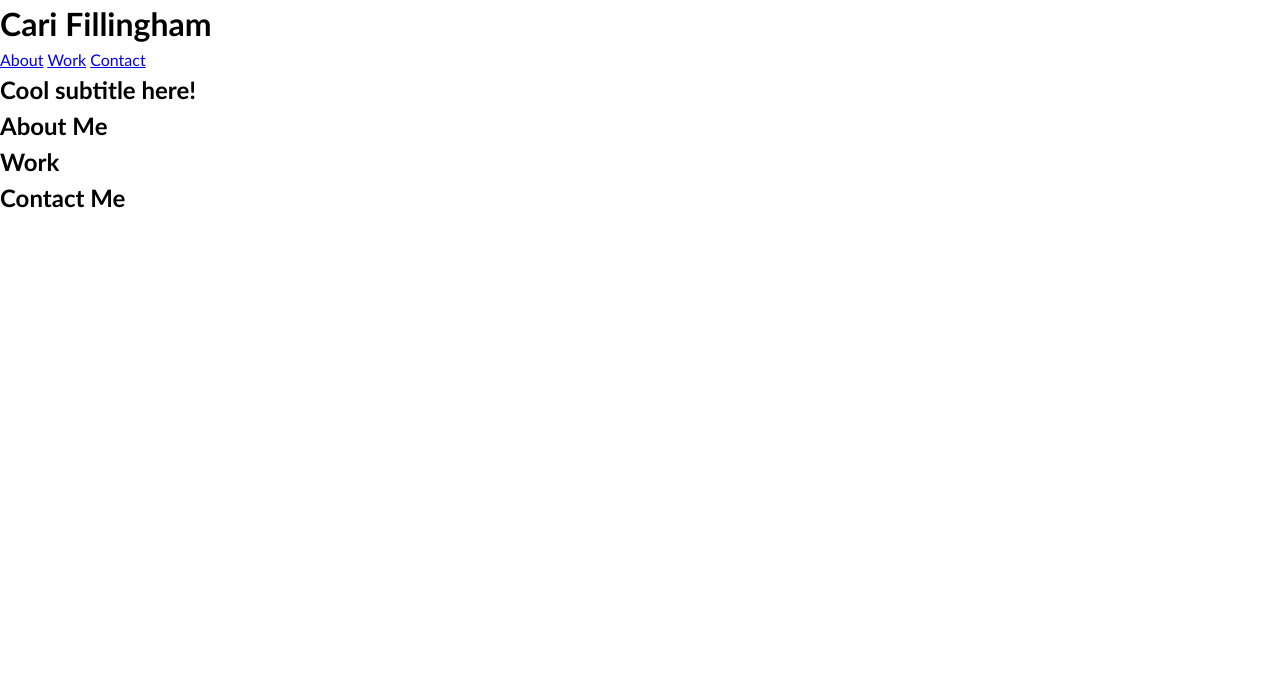
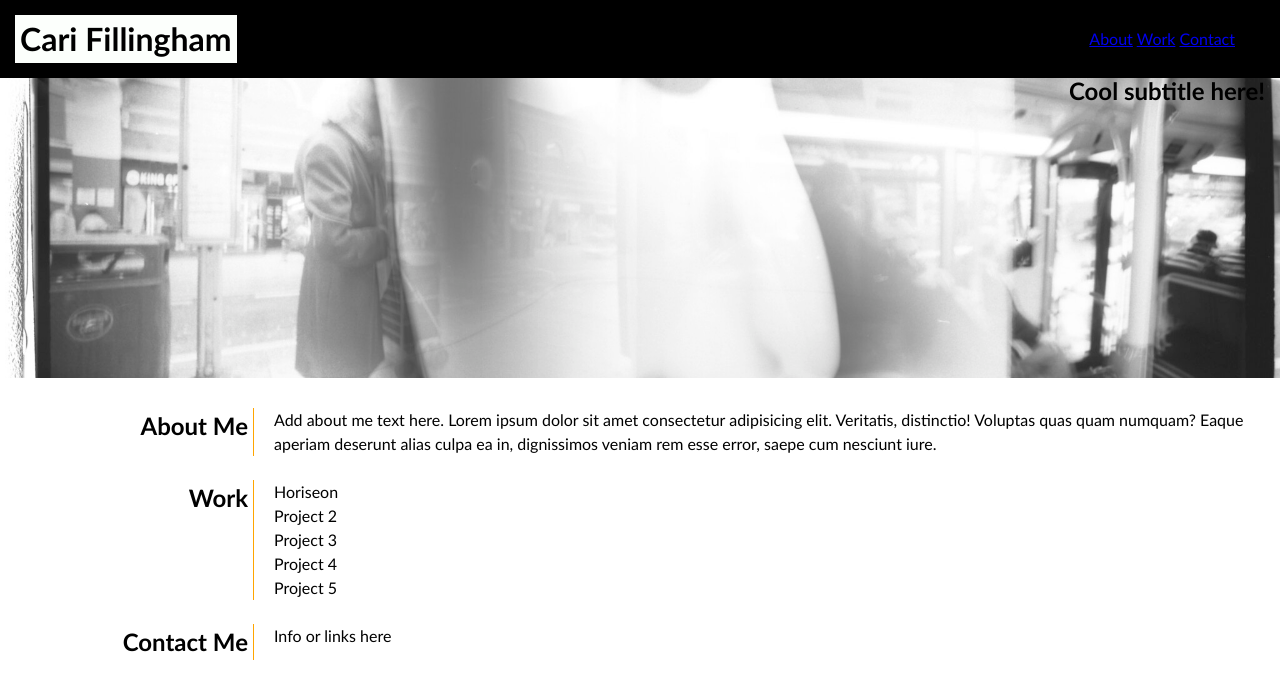
Before and after one commit to cariberrii/cari-fillingham-portfolio, a plain HTML site: page index.html in a window 1280 px wide. Drawn offline with Linux system fonts and the light colour scheme; files that its build step writes are made by us from their sources.

Commit message:
Adds HTML and CSS to start layout framework

```diff
--- /dev/null
+++ b/assets/css/style.css
@@ -0,0 +1,88 @@
+* {
+  box-sizing: border-box;
+}
+
+body {
+  margin: 0;
+  padding: 0;
+  font-family: 'Trebuchet MS', 'Lucida Sans Unicode', 'Lucida Grande', 'Lucida Sans', Arial, sans-serif;
+  line-height: 1.5;
+}
+
+h1,
+h2,
+h3,
+h4,
+h5,
+h6 {
+  margin: 0;
+}
+
+p {
+  margin: 0;
+}
+
+/* header style */
+
+.header {
+  display: flex;
+  justify-content: space-between;
+  align-items: center;
+  background-color: black;
+  padding: 15px;
+}
+
+#h1 {
+  background: #FCFFFC;
+  padding: 0 5px;
+  color: black;
+  margin-left: 0;
+
+}
+
+nav {
+  margin-right: 30px;
+}
+
+/* hero banner style */
+
+.hero-banner {
+  background-image: url("../images/hero_bg_wide.jpg");
+  /* background-color: rgba(0,0,0,0.8); */
+  height: 300px;
+  background-size: cover;
+  background-position: 100%;
+}
+
+.hero-banner h2 {
+  text-align: right;
+  position: relative;
+  bottom: 5px;
+  right: 15px;
+}
+
+/* main flex style */
+
+.page-wrapper {
+  display: flex;
+  flex-direction: column;
+  margin: 30px;
+  justify-content: center;
+}
+
+/* main grid style */
+
+.page-section {
+  display: grid;
+  grid-template-columns: 20% 80%;
+  grid-template-rows: 1fr;
+}
+
+
+.page-section h2 {
+  padding-right: 5px;
+  border-right: 1px solid orange;
+  margin-left: 60px;
+  margin-right: 20px;
+  text-align: right;
+}
--- a/css/style.css
+++ /dev/null
@@ -1,23 +0,0 @@
-* {
-  box-sizing: border-box;
-}
-
-body {
-  margin: 0;
-  padding: 0;
-  font-family: 'Trebuchet MS', 'Lucida Sans Unicode', 'Lucida Grande', 'Lucida Sans', Arial, sans-serif;
-  line-height: 1.5;
-}
-
-h1,
-h2,
-h3,
-h4,
-h5,
-h6 {
-  margin: 0;
-}
-
-p {
-  margin: 0;
-}
--- a/index.html
+++ b/index.html
@@ -1,18 +1,19 @@
 <!DOCTYPE html>
 <html lang="en-gb">
-
   <head>
-  <meta charset="UTF-8">
-  <meta name="viewport" content="width=device-width, initial-scale=1.0">
-  <meta http-equiv="X-UA-Compatible" content="ie=edge">
+    <meta charset="UTF-8" />
+    <meta name="viewport" content="width=device-width, initial-scale=1.0" />
+    <meta http-equiv="X-UA-Compatible" content="ie=edge" />
     <title>Cari Fillingham // Web Developer</title>
     <link rel="stylesheet" href="./assets/css/style.css" />
   </head>
 
   <body>
     <!-- main logo / nav -->
-  <header>
+    <header class="header">
+      <div id="h1">
         <h1>Cari Fillingham</h1>
+      </div>
       <nav>
         <a href="#about">About</a>
         <a href="#work">Work</a>
@@ -22,27 +23,52 @@
 
     <!-- hero banner -->
     <section class="hero-banner">
-    <div>
       <h2>Cool subtitle here!</h2>
-    </div>
     </section>
 
     <main class="page-wrapper">
       <!-- about me -->
       <section class="page-section" id="about">
         <h2>About Me</h2>
+        <p>
+          Add about me text here. Lorem ipsum dolor sit amet consectetur
+          adipisicing elit. Veritatis, distinctio! Voluptas quas quam numquam?
+          Eaque aperiam deserunt alias culpa ea in, dignissimos veniam rem esse
+          error, saepe cum nesciunt iure.
+        </p>
       </section>
+      <br />
 
       <!-- portfolio container -->
       <section class="page-section" id="work">
         <h2>Work</h2>
+        <div class="projects-grid">
+          <div id="project-1">
+            <div>Horiseon</div>
+          </div>
+          <div id="project-2">
+            <div>Project 2</div>
+          </div>
+          <div id="project-3">
+            <div>Project 3</div>
+          </div>
+          <div id="project-4">
+            <div>Project 4</div>
+          </div>
+          <div id="project-5">
+            <div>Project 5</div>
+          </div>
+        </div>
       </section>
+      <br />
 
       <!-- contact -->
-    <section class="page-section contact" id="contact">
+      <section class="page-section" id="contact">
         <h2>Contact Me</h2>
+        <div class="contact-info">
+          <p>Info or links here</p>
+        </div>
       </section>
     </main>
   </body>
-
 </html>
```
Also changed, not shown: assets/images/02-portfolio-1.jpg (renamed from images/02-portfolio-1.jpg), assets/images/02-portfolio-2.jpg (renamed from images/02-portfolio-2.jpg), assets/images/02-portfolio-3.jpg (renamed from images/02-portfolio-3.jpg), assets/images/02-portfolio-4.jpg (renamed from images/02-portfolio-4.jpg), assets/images/02-run-buddy.jpg (renamed from images/02-run-buddy.jpg), assets/images/hero_bg_big.jpg (added), assets/images/hero_bg_wide.jpg (added), 1 other file. Lines whose indentation alone changed are shown as unchanged.
